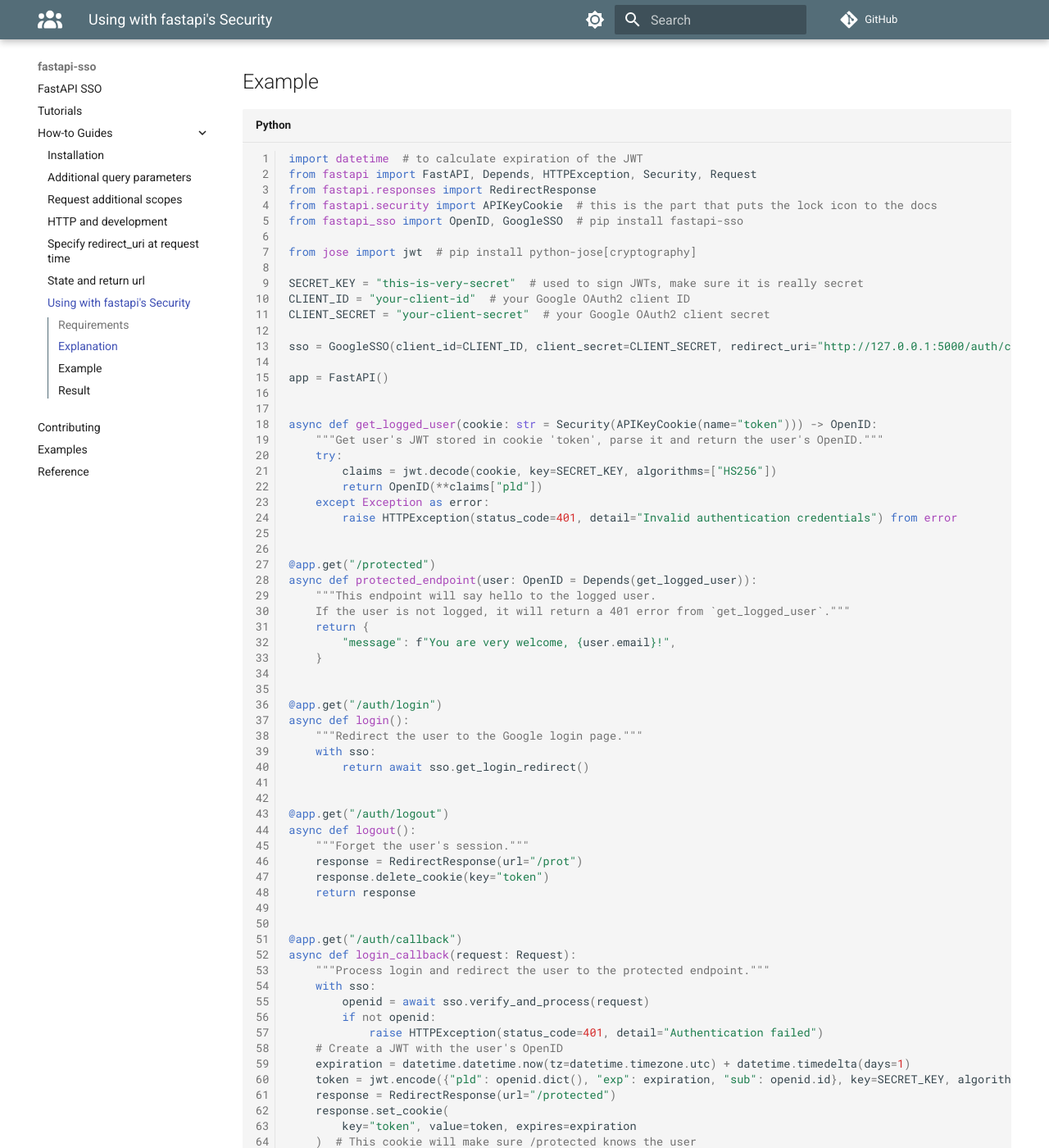
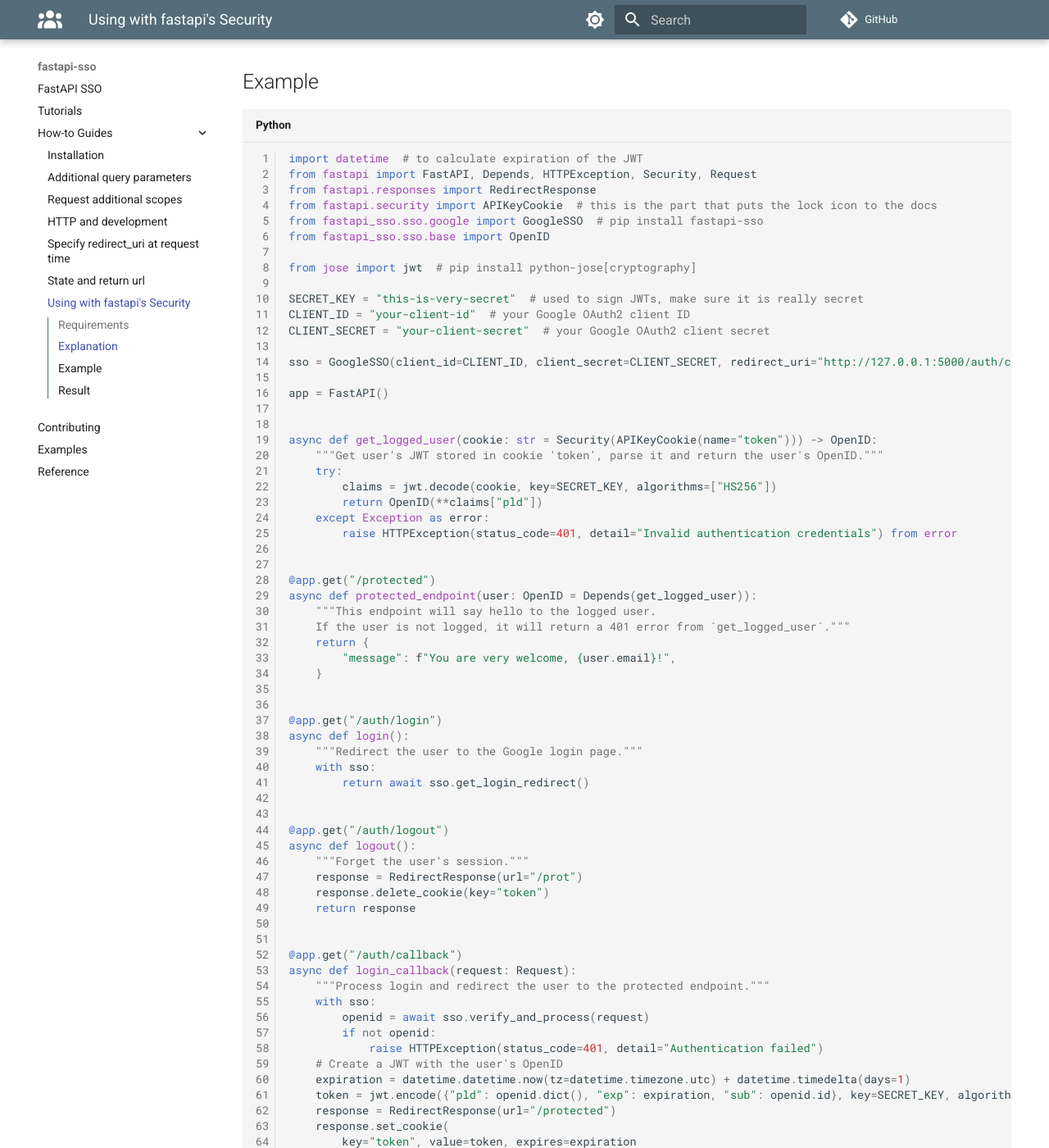
Before and after one commit to tomasvotava/fastapi-sso, an MkDocs documentation site: the page built from docs/how-to-guides/use-with-fastapi-security.md, in a window 1280 px wide and 1400 px high, scrolled down 798 px. Shown: the whole window at 82% size. Built offline with MkDocs 1.6.1 and Material for MkDocs 9.7.7, drawn with Linux system fonts in a browser that asks for light colours; comment, search, counter and statistics services are not loaded.

Commit message:
docs: fix import paths in fastapi.security article (#86)

```diff
--- a/docs/how-to-guides/use-with-fastapi-security.md
+++ b/docs/how-to-guides/use-with-fastapi-security.md
@@ -36,7 +36,8 @@ import datetime  # to calculate expiration of the JWT
 from fastapi import FastAPI, Depends, HTTPException, Security, Request
 from fastapi.responses import RedirectResponse
 from fastapi.security import APIKeyCookie  # this is the part that puts the lock icon to the docs
-from fastapi_sso import OpenID, GoogleSSO  # pip install fastapi-sso
+from fastapi_sso.sso.google import GoogleSSO  # pip install fastapi-sso
+from fastapi_sso.sso.base import OpenID
 
 from jose import jwt  # pip install python-jose[cryptography]
 
```
